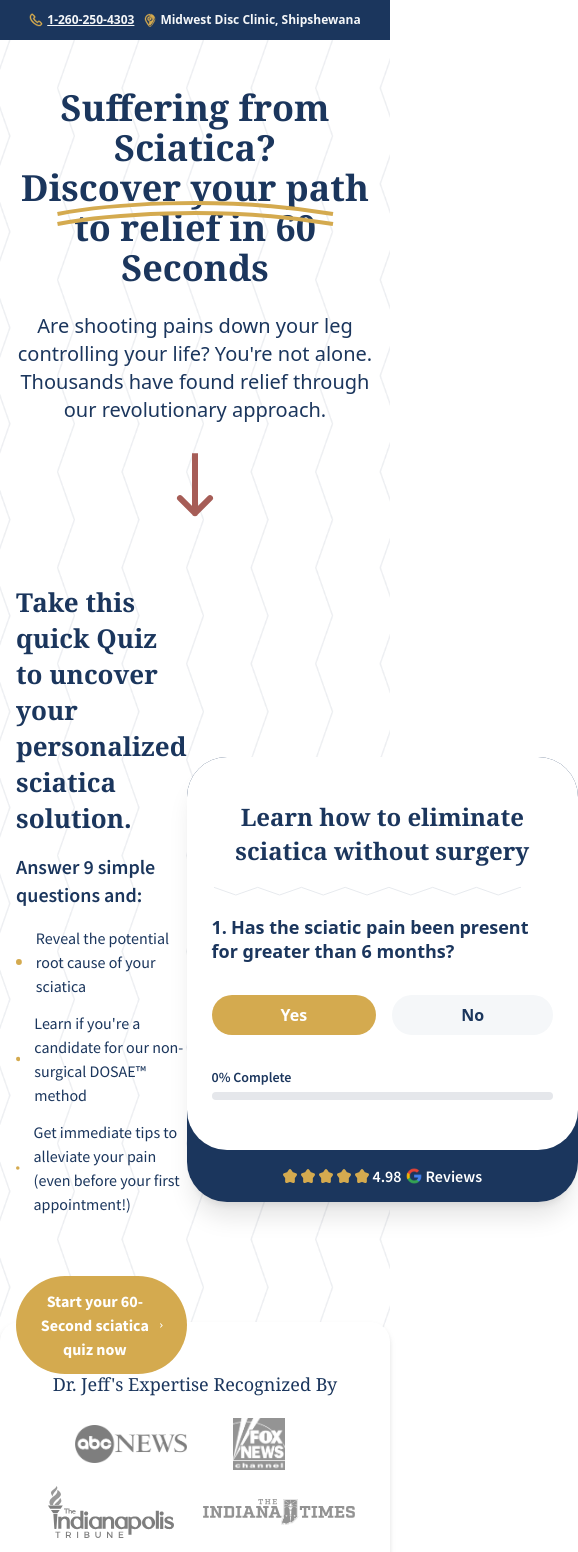
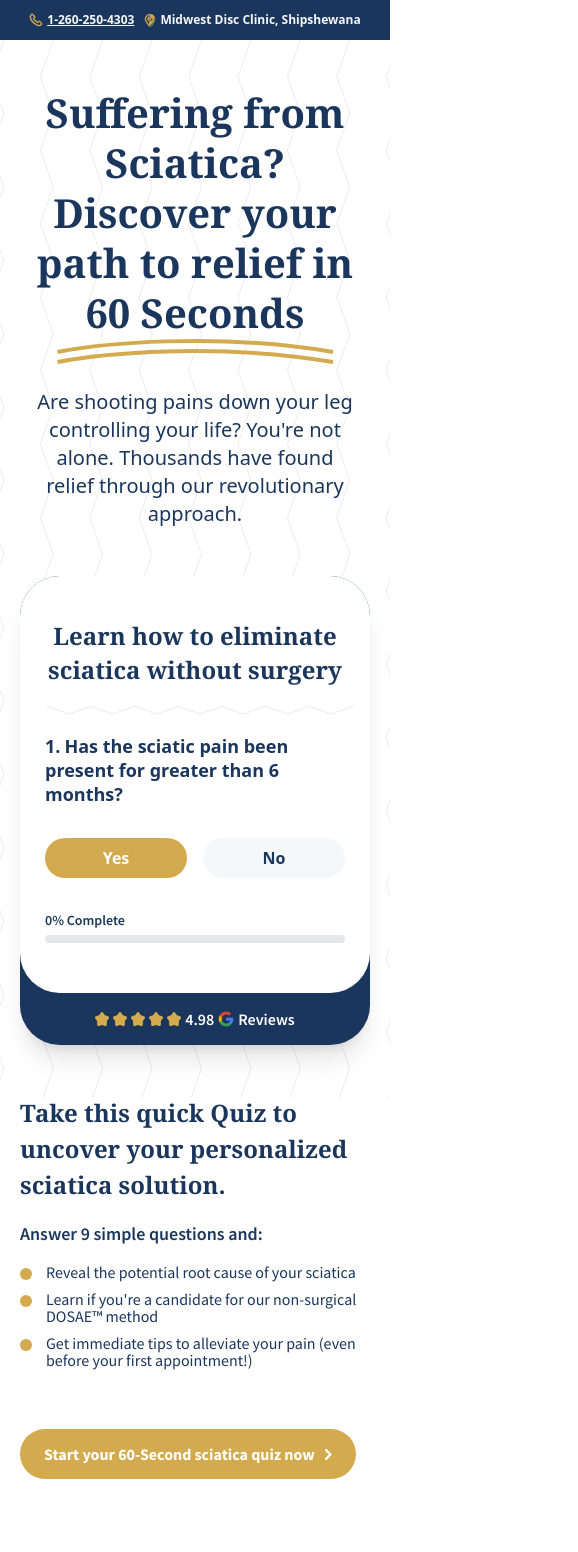
Before and after one commit to itsmiraz/drjeff-landing-page, a Next.js app: page / in a window 390 px wide. Shown: the top 1552 px of the page, 578 px wide, since content can reach past the window. After the commit the page ends 1479 px from the top, so only its background shows below. Built offline with nearby package versions, Linux system fonts and the light colour scheme; grey boxes are pictures that could not be loaded.

Commit message:
hero responsived

```diff
--- a/src/components/Quiz.tsx
+++ b/src/components/Quiz.tsx
@@ -94,13 +94,13 @@ export default function Quiz() {
           <div className="flex space-x-4 mb-8">
             <Button
               onClick={() => handleYesNo(true)}
-              className="w-full md:h-[50px]  bg-[#D4AA4F] hover:bg-[#c29a45] leading-[24px] text-white  px-[69px] py-[12px] font-bold text-[16px] rounded-full"
+              className="w-full md:h-[50px]  bg-[#D4AA4F] hover:bg-[#c29a45] leading-[24px] text-white  px-[50px] md:px-[69px] py-[12px] font-bold text-[16px] rounded-full"
             >
               Yes
             </Button>
             <Button
               onClick={() => handleYesNo(false)}
-              className="w-full  md:h-[50px] bg-[#F5F7F9] hover:bg-[#e6e6e6] leading-[24px] text-primaryColor px-[69px] py-[12px] font-bold text-[16px] rounded-full"
+              className="w-full  md:h-[50px] bg-[#F5F7F9] hover:bg-[#e6e6e6] leading-[24px] text-primaryColor px-[50px] md:px-[69px] py-[12px] font-bold text-[16px] rounded-full"
             >
               No
             </Button>
--- a/src/components/SciaticaLandingPage/SciaticaLandingPage.tsx
+++ b/src/components/SciaticaLandingPage/SciaticaLandingPage.tsx
@@ -14,12 +14,11 @@ export default function SciaticaLandingPage() {
     <div
       className={`min-h-screen mx-auto max-w-[2000px] bg-white text-[#1B365D] ${sourceSansPro.variable} font-sans`}
     >
-      {/* Top Banner */}
       <TopBanner />
       <Hero />
-      <RecognizedBy />
+      {/* <RecognizedBy />
       <WhyQuizMatters />
-      <Footer />
+      <Footer /> */}
     </div>
   );
 }
--- a/src/components/SciaticaLandingPage/components/hero.tsx
+++ b/src/components/SciaticaLandingPage/components/hero.tsx
@@ -3,13 +3,13 @@
 import React, { useEffect, useState } from "react";
 import { motion } from "framer-motion";
 
+import MobileBackgroundGraphic from "@/assets/images/desktop-bg-graphic.webp";
 import BackgroundGraphic from "@/assets/images/desktop-bg-graphic.webp";
 import UnderLineGraphic from "@/assets/icons/UnderlineGraphic.svg";
 import { plantinMTPro } from "@/fonts/fonts";
-import Image from "next/image";
 import Quiz from "@/components/Quiz";
 import LeftArrow from "@/assets/icons/LeftArrow.svg";
-import Dot from '@/assets/icons/Dot.svg'
+import Dot from "@/assets/icons/Dot.svg";
 const heroStepData = [
   "Reveal the potential root cause of your sciatica",
   `Learn if you're a candidate for our non-surgical DOSAE™ method`,
@@ -40,40 +40,38 @@ const Hero = () => {
     <main
       style={{
         backgroundImage: `url(${
-          isMobile ? BackgroundGraphic.src : BackgroundGraphic.src
+          isMobile ? MobileBackgroundGraphic.src : BackgroundGraphic.src
         })`,
         backgroundSize: "cover",
         backgroundPosition: "center",
         backgroundRepeat: "no-repeat",
       }}
-      className="py-12 px-4 md:px-8 lg:px-16 mx-auto md:h-[985px] relative"
+      className="py-12 md:px-8 lg:px-16 mx-auto h-[1058px] md:h-[985px] relative"
     >
-
-
       <div className="max-w-[1270px] mx-auto relative z-10">
         <motion.div
           initial={{ opacity: 0, y: 20 }}
           animate={{ opacity: isVisible ? 1 : 0, y: isVisible ? 0 : 20 }}
           transition={{ duration: 0.7 }}
-          className="text-center mb-12"
+          className="text-center px-[34px]  mb-12"
         >
           <h1
-            className={`${plantinMTPro.variable} font-serif text-4xl md:text-5xl lg:text-[50px] font-bold mb-6 lg:leading-[60px]`}
+            className={`${plantinMTPro.variable} font-serif text-[40px] md:text-5xl lg:text-[50px] font-bold md:mb-6 leading-[50px] lg:leading-[60px]`}
           >
             Suffering from Sciatica? <br /> Discover your path to relief in 60
             Seconds
           </h1>
-          <div className="absolute right-10 top-28">
+          <div className="relative mx-auto flex justify-center md:absolute md:right-10  md:top-28">
             <UnderLineGraphic />
           </div>
-          <p className="text-xl md:text-[20px] mb-8 md:mb-16 max-w-[800px] mx-auto">
+          <p className="text-xl md:text-[20px] mt-[23px] md:mt-0 mb-8 md:mb-16 max-w-[800px] mx-auto">
             Are shooting pains down your leg controlling your life? You're not
             alone. Thousands have found relief through our revolutionary
             approach.
           </p>
 
           {/* Mobile Arrow - Only show on mobile */}
-          <div className=" md:hidden w-full flex justify-center mb-6">
+          {/* <div className=" md:hidden w-full flex justify-center mb-6">
             <motion.div
               animate={{
                 y: [-5, 5, -5],
@@ -100,22 +98,33 @@ const Hero = () => {
                 />
               </svg>
             </motion.div>
-          </div>
+          </div> */}
         </motion.div>
 
         {/*Quiz section */}
 
-        <div className="max-w-[1070px] mx-auto flex justify-between items-center ">
+        <div className="max-w-[1070px] px-[20px] mx-auto  flex md:flex-row flex-col-reverse justify-between gap-y-[50px] items-center ">
           <div>
-            <h2 className={`font-plantinMTpro font-serif text-[26px] text-[#1B365D] leading-[36px] font-bold `}>
+            <h2
+              className={`font-plantinMTpro font-serif text-[24px] md:text-[26px] text-[#1B365D] leading-[36px] font-bold `}
+            >
               Take this quick Quiz to uncover your personalized sciatica
               solution.
             </h2>
-            <p className="font-sourceSansPro py-[17px]  text-xl font-semibold text-[#1B365D] ">Answer 9 simple questions and:</p>
-            <ul className="space-y-[13px] mb-[60px]">
+            <p className="font-sourceSansPro py-[17px]  text-[18px] md:text-xl font-semibold text-[#1B365D] ">
+              Answer 9 simple questions and:
+            </p>
+            <ul className="space-y-[10px] md:space-y-[13px] mb-[60px]">
               {heroStepData.map((item, i) => (
-                <li className="flex items-center gap-[14px]" key={i}>
-                <Dot/>  <p className="text-[16px] font-sourceSansPro text-[#1B365D]">{item}</p>
+                <li
+                  className="flex items-start md:items-center gap-[14px]"
+                  key={i}
+                >
+                  <div className="mt-1 md:mt-0">
+                  <Dot /></div>{" "}
+                  <p className="text-[16px] md:leading-normal leading-[17px] font-sourceSansPro text-[#1B365D]">
+                    {item}
+                  </p>
                 </li>
               ))}
             </ul>
@@ -123,9 +132,9 @@ const Hero = () => {
               Start your 60-Second sciatica quiz now <LeftArrow />
             </button>
           </div>
-         <div id="quiz-section" className="max-w-[413px]">
-         <Quiz />
-         </div>
+          <div id="quiz-section" className="w-full md:max-w-[413px]">
+            <Quiz />
+          </div>
         </div>
       </div>
     </main>
```
Also changed, not shown: src/assets/images/mobileBgGraphic.png (added).
